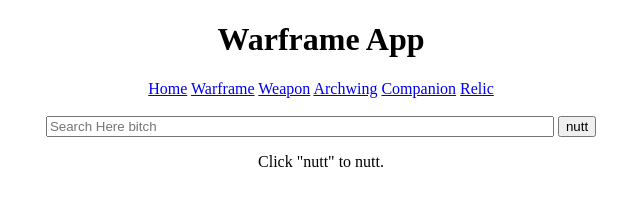
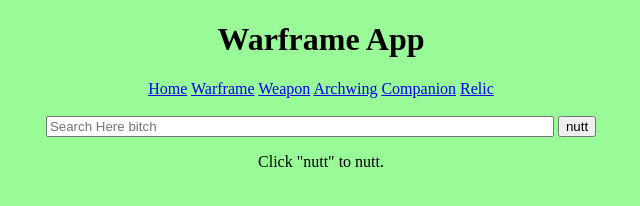
Before and after one commit to bestgio/TCSS445-Project, a website: page index.html in a window 1280 px wide. Shown: the whole page, without its empty margins (319-959 px from the left). Drawn offline with Linux system fonts and the light colour scheme.

Commit message:
coloring

```diff
--- a/index.html
+++ b/index.html
@@ -16,7 +16,7 @@
     </div>
 </header>
 
-<body>
+<body style="background-color: 	palegreen;">
 <div align="center">
     <br>
     <form action="http://bestgio-445-project.herokuapp.com/search" method="POST">
```
Also changed, not shown: info.html (+1 -1 lines), list.html (+1 -1 lines), relicInfo.html (+1 -1 lines), search.html (+1 -1 lines).
